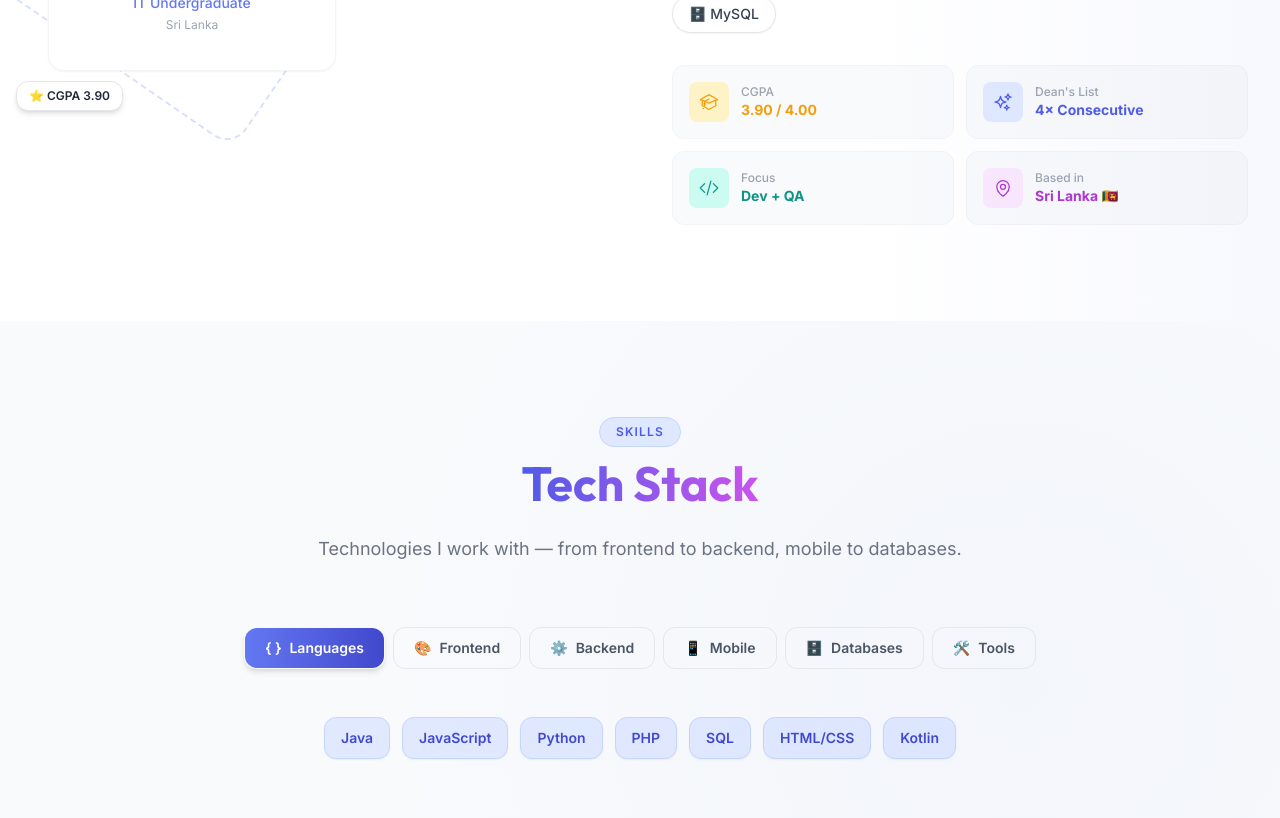
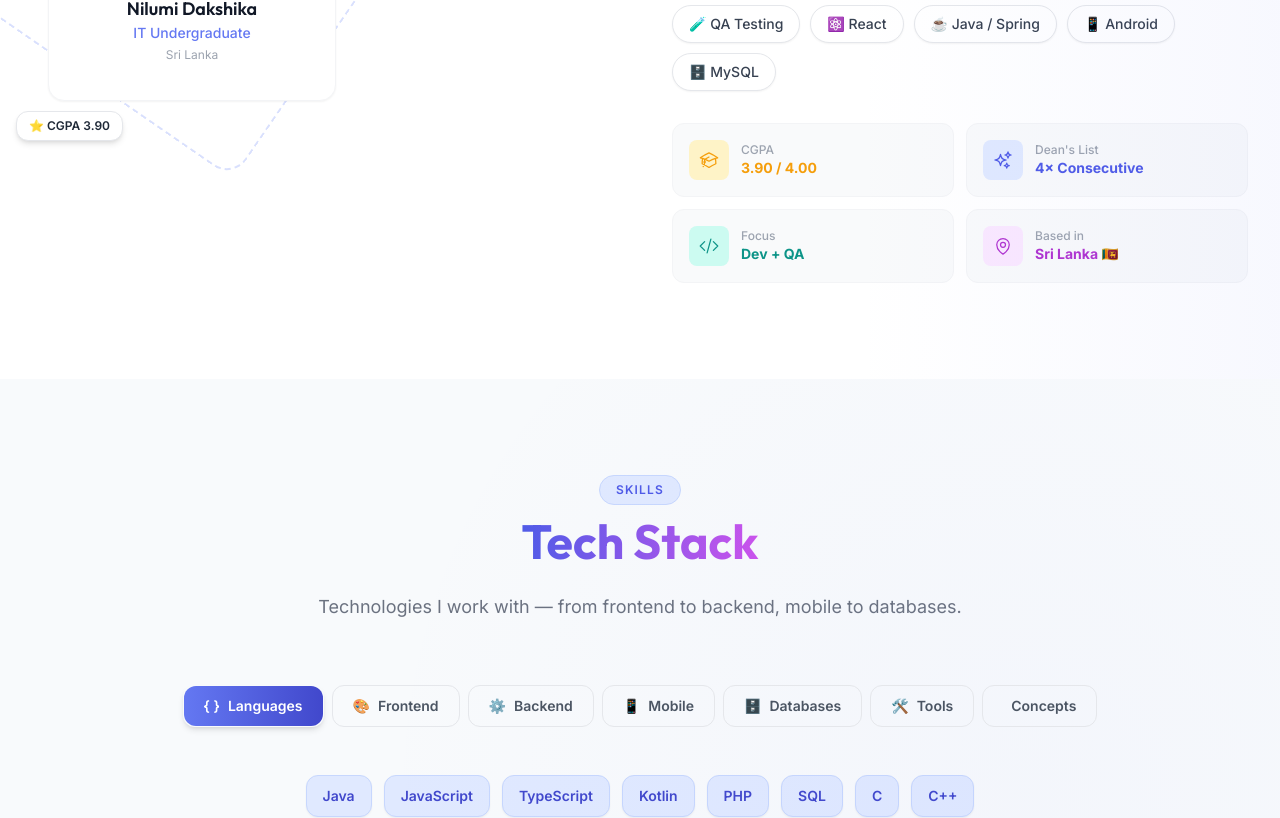
Before and after one commit to nilumi-d/Portfolio, a React (Vite) app: page / in a window 1280 px wide. Shown: the part 1480-2298 px from the top of the page. Built offline with nearby package versions, Linux system fonts and the light colour scheme.

Commit message:
Update skills, projects, and experience

```diff
--- a/src/App.jsx
+++ b/src/App.jsx
@@ -12,6 +12,7 @@ import Contact from './components/Contact';
 import Footer from './components/Footer';
 import MouseGlow from './components/MouseGlow';
 import ScrollToTop from './components/ScrollToTop';
+import Leadership from './components/Leadership';
 
 export default function App() {
   // ThemeContext already sets the 'dark' class on <html> — no need to duplicate here.
@@ -36,6 +37,7 @@ export default function App() {
         <QA />
         <Experience />
         <Education />
+        <Leadership />
         <Contact />
       </main>
 
--- a/src/components/Education.jsx
+++ b/src/components/Education.jsx
@@ -57,7 +57,7 @@ export default function Education() {
                   </div>
 
                   {/* Achievement chips */}
-                  <div className="flex flex-wrap gap-2">
+                  <div className="flex flex-wrap gap-2 mb-5">
                     {edu.achievements.map((ach) => (
                       <span key={ach}
                         className="flex items-center gap-2 px-3.5 py-2 rounded-xl text-sm font-semibold
@@ -70,6 +70,25 @@ export default function Education() {
                       </span>
                     ))}
                   </div>
+
+                  {/* Key modules */}
+                  {edu.modules && (
+                    <div>
+                      <p className="text-xs font-semibold dark:text-gray-500 text-gray-400 uppercase tracking-wider mb-2">Key Modules</p>
+                      <div className="flex flex-wrap gap-1.5">
+                        {edu.modules.map((mod) => (
+                          <span key={mod}
+                            className="px-2.5 py-1 rounded-lg text-xs font-medium
+                              dark:bg-white/5 bg-gray-100
+                              dark:text-gray-300 text-gray-600
+                              border dark:border-white/5 border-gray-200"
+                          >
+                            {mod}
+                          </span>
+                        ))}
+                      </div>
+                    </div>
+                  )}
                 </motion.div>
               </FadeInUp>
             ))}
--- /dev/null
+++ b/src/components/Leadership.jsx
@@ -0,0 +1,67 @@
+import { motion } from 'framer-motion';
+import { SectionHeader } from './ui/SectionHeader';
+import { StaggerContainer, StaggerItem } from './ui/AnimateWrapper';
+import { leadership } from '../data/portfolioData';
+
+export default function Leadership() {
+  return (
+    <section id="leadership" className="section-padding dark:bg-[#0d1120] bg-white relative overflow-hidden">
+      <div className="absolute inset-0 pointer-events-none">
+        <div className="absolute top-1/3 right-0 w-80 h-80 opacity-[0.04] bg-yellow-400 rounded-full blur-3xl" />
+        <div className="absolute bottom-1/4 left-0 w-64 h-64 opacity-[0.04] bg-pink-500 rounded-full blur-3xl" />
+      </div>
+
+      <div className="container-width">
+        <SectionHeader
+          label="Leadership & Activities"
+          title="Beyond the Code"
+          subtitle="Community involvement, technical communities, and extracurricular experiences that shaped me."
+        />
+
+        <StaggerContainer className="grid sm:grid-cols-2 lg:grid-cols-3 gap-6">
+          {leadership.map((item) => (
+            <StaggerItem key={item.id}>
+              <motion.div
+                whileHover={{ y: -6, scale: 1.02 }}
+                transition={{ duration: 0.3 }}
+                className="relative p-6 rounded-2xl overflow-hidden
+                  dark:bg-white/[0.03] bg-white
+                  border dark:border-white/5 border-gray-100
+                  shadow-sm hover:shadow-lg
+                  dark:hover:border-white/10 hover:border-gray-200
+                  transition-all duration-300 group"
+              >
+                {/* Gradient blob top-right */}
+                <div className={`absolute top-0 right-0 w-24 h-24 rounded-full blur-2xl opacity-10 bg-gradient-to-br ${item.color}`} />
+
+                {/* Icon */}
+                <div className={`w-14 h-14 rounded-2xl bg-gradient-to-br ${item.color}
+                  flex items-center justify-center text-2xl mb-5 shadow-md
+                  group-hover:scale-110 transition-transform duration-300`}>
+                  {item.icon}
+                </div>
+
+                {/* Title */}
+                <span className={`inline-block px-3 py-1 rounded-full text-xs font-bold mb-3
+                  bg-gradient-to-r ${item.color} text-white shadow-sm`}>
+                  {item.title}
+                </span>
+
+                {/* Organization */}
+                <h3 className="font-display font-bold text-base dark:text-white text-gray-900 mb-2
+                  group-hover:text-primary-600 dark:group-hover:text-primary-400 transition-colors duration-300">
+                  {item.organization}
+                </h3>
+
+                {/* Description */}
+                <p className="text-sm dark:text-gray-400 text-gray-600 leading-relaxed">
+                  {item.description}
+                </p>
+              </motion.div>
+            </StaggerItem>
+          ))}
+        </StaggerContainer>
+      </div>
+    </section>
+  );
+}
--- a/src/components/Projects.jsx
+++ b/src/components/Projects.jsx
@@ -6,7 +6,7 @@ import { SectionHeader } from './ui/SectionHeader';
 import { FadeInUp, StaggerContainer, StaggerItem } from './ui/AnimateWrapper';
 import { projects } from '../data/portfolioData';
 
-const categoryFilters = ['All', 'Full-Stack', 'Web App', 'Mobile App', 'Desktop App'];
+const categoryFilters = ['All', 'Full-Stack', 'Web App', 'Mobile App'];
 
 function ProjectCard({ project, index }) {
   const [isHovered, setIsHovered] = useState(false);
@@ -33,6 +33,22 @@ function ProjectCard({ project, index }) {
           bg-gradient-to-r from-primary-500 to-accent-500 text-white text-xs font-bold shadow-lg">
           <StarIcon className="w-3 h-3" />
           Featured
+        </div>
+      )}
+
+      {/* Team Lead badge */}
+      {project.badge && !project.highlight && (
+        <div className="absolute top-4 right-4 z-10 flex items-center gap-1 px-2.5 py-1 rounded-full
+          bg-gradient-to-r from-amber-500 to-orange-500 text-white text-xs font-bold shadow-lg">
+          👑 {project.badge}
+        </div>
+      )}
+
+      {/* Team Lead badge alongside Featured */}
+      {project.badge && project.highlight && (
+        <div className="absolute top-4 left-4 z-10 flex items-center gap-1 px-2.5 py-1 rounded-full
+          bg-gradient-to-r from-amber-500 to-orange-500 text-white text-xs font-bold shadow-lg">
+          👑 {project.badge}
         </div>
       )}
 
--- a/src/data/portfolioData.js
+++ b/src/data/portfolioData.js
@@ -3,7 +3,7 @@
 export const personal = {
   name: "Nilumi Dakshika",
   role: "IT Undergraduate",
-  tagline: "QA Enthusiast",
+  tagline: "Full-Stack & Mobile App Developer",
   location: "Sri Lanka",
   email: "nilumidakshika5@gmail.com",
   github: "https://github.com/nilumi-d",
@@ -11,7 +11,11 @@ export const personal = {
   portfolio: "https://nilumi-d.github.io/Portfolio",
   cvUrl: "#", // Replace with actual CV URL
   initials: "ND",
-  about: `I'm Nilumi Dakshika, an IT undergraduate at SLIIT with a passion for building quality software and breaking it beautifully. With a CGPA of 3.9 and consecutive Dean's List recognition, I balance strong academic performance with hands-on development experience across web, mobile, and backend systems. I care deeply about the intersection of development and quality assurance — writing clean code and ensuring it actually works the way it should. When I'm not building apps, I'm designing test cases, hunting bugs, or exploring new frameworks that make development more elegant and efficient.`,
+  about: `I'm Nilumi Dakshika, an IT undergraduate at SLIIT with a CGPA of 3.9 and hands-on experience in full-stack web and mobile application development.
+
+I have worked on real-world academic projects using technologies such as React, Next.js, Spring Boot, Node.js, Express.js, Kotlin, MySQL, MongoDB, and PostgreSQL. My project experience includes building RESTful APIs, admin dashboards, resource booking systems, job management workflows, inventory tracking modules, and Android mobile applications.
+
+I enjoy creating responsive user interfaces, connecting frontend and backend systems, debugging issues, and developing practical software solutions through collaborative team projects.`,
 };
 
 export const navLinks = [
@@ -21,6 +25,7 @@ export const navLinks = [
   { label: "QA", href: "#qa" },
   { label: "Experience", href: "#experience" },
   { label: "Education", href: "#education" },
+  { label: "Leadership", href: "#leadership" },
   { label: "Contact", href: "#contact" },
 ];
 
@@ -28,46 +33,71 @@ export const skills = {
   Languages: [
     { name: "Java", level: 90 },
     { name: "JavaScript", level: 85 },
-    { name: "Python", level: 75 },
+    { name: "TypeScript", level: 75 },
+    { name: "Kotlin", level: 80 },
     { name: "PHP", level: 70 },
-    { name: "SQL", level: 80 },
-    { name: "HTML/CSS", level: 90 },
-    { name: "Kotlin", level: 75 },
+    { name: "SQL", level: 85 },
+    { name: "C", level: 70 },
+    { name: "C++", level: 70 },
   ],
   Frontend: [
     { name: "React.js", level: 85 },
-    { name: "Tailwind CSS", level: 80 },
+    { name: "Next.js", level: 75 },
+    { name: "Vite", level: 80 },
+    { name: "React Router", level: 75 },
+    { name: "Tailwind CSS", level: 85 },
     { name: "Bootstrap", level: 80 },
-    { name: "Next.js", level: 70 },
-    { name: "Thymeleaf", level: 75 },
+    { name: "HTML5", level: 90 },
+    { name: "CSS3", level: 90 },
   ],
   Backend: [
     { name: "Spring Boot", level: 80 },
-    { name: "Node.js", level: 75 },
-    { name: "Express.js", level: 75 },
-    { name: "REST APIs", level: 85 },
-    { name: "PHP Laravel", level: 65 },
+    { name: "Spring MVC", level: 75 },
+    { name: "Spring Data JPA", level: 75 },
+    { name: "Hibernate", level: 70 },
+    { name: "Node.js", level: 80 },
+    { name: "Express.js", level: 80 },
+    { name: "Java EE", level: 75 },
+    { name: "JSP & Servlets", level: 75 },
+    { name: "tRPC", level: 70 },
   ],
   Mobile: [
-    { name: "Android (Kotlin)", level: 75 },
-    { name: "React Native", level: 65 },
-    { name: "Espresso UI Testing", level: 70 },
+    { name: "Android (Kotlin)", level: 80 },
+    { name: "Android SDK", level: 75 },
+    { name: "Material Design 3", level: 70 },
+    { name: "ConstraintLayout", level: 70 },
+    { name: "AndroidX", level: 70 },
+    { name: "Espresso UI Testing", level: 75 },
   ],
   Databases: [
     { name: "MySQL", level: 85 },
-    { name: "MongoDB", level: 75 },
-    { name: "Firebase", level: 70 },
-    { name: "PostgreSQL", level: 65 },
+    { name: "MongoDB", level: 80 },
+    { name: "PostgreSQL", level: 70 },
+    { name: "JDBC", level: 75 },
+    { name: "Prisma ORM", level: 70 },
   ],
   Tools: [
     { name: "Git & GitHub", level: 90 },
     { name: "Postman", level: 85 },
+    { name: "VS Code", level: 90 },
+    { name: "Android Studio", level: 85 },
+    { name: "Eclipse", level: 75 },
+    { name: "Gradle", level: 75 },
+    { name: "Apache Tomcat", level: 75 },
+    { name: "Vercel", level: 80 },
+    { name: "phpMyAdmin", level: 75 },
+    { name: "Figma", level: 70 },
     { name: "JUnit 5", level: 80 },
-    { name: "Figma", level: 70 },
-    { name: "IntelliJ IDEA", level: 85 },
-    { name: "Android Studio", level: 80 },
-    { name: "VS Code", level: 90 },
-    { name: "Jira", level: 70 },
+  ],
+  Concepts: [
+    { name: "RESTful APIs", level: 85 },
+    { name: "MVC Architecture", level: 85 },
+    { name: "JWT Authentication", level: 75 },
+    { name: "Session Management", level: 75 },
+    { name: "Responsive UI Design", level: 85 },
+    { name: "AI Integration", level: 70 },
+    { name: "PDF/CSV Export", level: 70 },
+    { name: "QR-based Scanning", level: 70 },
   ],
 };
 
@@ -75,10 +105,10 @@ export const projects = [
   {
     id: 1,
     title: "CocoSmart",
-    subtitle: "Coconut Industry Intelligence Platform",
+    subtitle: "Agricultural Management Platform",
     description:
-      "A full-stack smart agriculture platform designed for Sri Lanka's coconut industry. CocoSmart empowers farmers and stakeholders with data-driven insights, market analytics, and real-time monitoring to optimize coconut cultivation and trade.",
-    techStack: ["React.js", "Spring Boot", "MySQL", "REST API", "Tailwind CSS"],
+      "A full-stack MERN application for coconut farming, designed to manage farm operations, inventory, and vehicle tracking. Contributed to the Inventory Management module by implementing fertilizers and insecticides tracking, supplier validation, QR-based item scanning, and automated PDF/CSV reporting.",
+    techStack: ["React", "Vite", "Node.js", "Express.js", "MongoDB", "Tailwind CSS", "Leaflet", "JWT", "REST API", "Vercel"],
     githubFrontend: "https://github.com/nilumi-d/cocosmart-frontend",
     githubBackend: "https://github.com/nilumi-d/cocosmart-backend",
     liveUrl: "https://cocosmart.vercel.app",
@@ -91,10 +121,10 @@ export const projects = [
   {
     id: 2,
     title: "Vertex",
-    subtitle: "Smart Campus Management Platform",
+    subtitle: "Campus Operations & Resource Booking Platform",
     description:
-      "A smart campus platform built as a group project (PAF 2026 - Group 49). Vertex centralises campus operations with modules for room booking, event management, resource tracking, and real-time notifications — making campus life seamless for students and staff.",
-    techStack: ["React.js", "Spring Boot", "MySQL", "REST API", "Tailwind CSS"],
+      "A campus resource management platform with booking and incident management modules. Led the development team and owned the Resource Management module end-to-end, including admin CRUD flows, search and filtering, live availability indicators, validations, and frontend-backend integration through REST APIs.",
+    techStack: ["React", "Vite", "React Router", "Spring Boot", "Spring MVC", "Spring Data JPA", "Hibernate", "MySQL", "REST API"],
     github: "https://github.com/SandaniChamoda/SandaniChamoda-it3030-paf-2026-smart-campus-group49",
     liveUrl: "https://smartcampus-mu.vercel.app",
     highlight: true,
@@ -102,29 +132,31 @@ export const projects = [
     icon: "🏛️",
     color: "from-cyan-500 to-blue-600",
     image: "/Portfolio/photos/vertex.png",
+    badge: "Team Lead",
   },
   {
     id: 3,
     title: "HireSmart",
     subtitle: "Internship & Job Preparation Platform",
     description:
-      "A comprehensive web platform designed to help students and graduates prepare for internships and jobs. Features include resume building tools, mock interview practice, job listings, application tracking, and curated learning resources for career readiness.",
-    techStack: ["React.js", "Node.js", "Express.js", "MongoDB", "REST API"],
+      "A recruitment and job preparation platform supporting candidate and job management workflows. Led a team of 4 and developed the company registration and job management module end-to-end. Integrated Gemini AI to help companies review and improve job posts before publishing.",
+    techStack: ["Next.js", "TypeScript", "tRPC", "Prisma", "PostgreSQL", "REST API", "AI Integration"],
     github: "https://github.com/chami48/Internship-and-Job-preparation-platform",
     liveUrl: null,
     highlight: false,
     category: "Full-Stack",
     icon: "💼",
     color: "from-indigo-500 to-violet-600",
-    image: "/Portfolio/photos/HireSmart.png",
+    image: null,
+    badge: "Team Lead",
   },
   {
     id: 4,
     title: "SnapFlix",
     subtitle: "Online Movie Ticket Booking System",
     description:
-      "A feature-rich online movie ticket booking system (IWT Project - Year 1, Semester 2). Users can browse movies, select seats, and book tickets seamlessly. Includes an admin panel for managing shows, cinemas, and bookings.",
-    techStack: ["PHP", "MySQL", "JavaScript", "Bootstrap", "HTML/CSS"],
+      "A full-stack cinema booking web application with seat selection, real-time availability tracking, and payment processing. Developed the Admin Dashboard for managing users, movies, bookings, and customer inquiries with role-based access control and notifications.",
+    techStack: ["PHP", "MySQL", "JavaScript", "HTML", "CSS", "phpMyAdmin", "Git", "JUnit"],
     github: "https://github.com/nilumi-d/SnapFlix",
     liveUrl: null,
     highlight: false,
@@ -135,16 +167,16 @@ export const projects = [
   },
   {
     id: 5,
-    title: "SchoolSync",
-    subtitle: "Online School Information Management System",
+    title: "School Management System",
+    subtitle: "Java EE School Management Web Application",
     description:
-      "An OOP-based school management system covering student records, teacher management, grade tracking, and administrative operations. Built with strong object-oriented principles for maintainability and scalability.",
-    techStack: ["Java", "OOP Principles", "MySQL", "Swing/JavaFX"],
+      "A full-stack Java EE web application for managing students, events, exams, assignments, and subjects. Developed the Assignment Management module with PDF upload and storage, subject code validation, late submission tracking, and duplicate detection.",
+    techStack: ["Java", "JSP", "Servlets", "JDBC", "MySQL", "JSTL", "HTML", "CSS", "JavaScript", "Tomcat", "MVC"],
     github:
       "https://github.com/nilumi-d/Online-School-Information-Management-System-OOP-project-",
     liveUrl: null,
     highlight: false,
-    category: "Desktop App",
+    category: "Web App",
     icon: "🏫",
     color: "from-blue-500 to-indigo-600",
     image: "/Portfolio/photos/school.png",
@@ -155,7 +187,7 @@ export const projects = [
     subtitle: "Android Wellness Tracker App",
     description:
       "An Android wellness tracker application that helps users maintain healthy daily habits. Features include habit logging, mood tracking, hydration reminders, and personal wellness analytics — all with a clean, intuitive mobile UI.",
-    techStack: ["Kotlin", "Android Studio", "Firebase", "Room DB", "Espresso"],
+    techStack: ["Kotlin", "Android SDK", "Android Studio", "Material Design 3", "Room DB", "Firebase", "Espresso"],
     github: "https://github.com/nilumi-d/DailyWell",
     liveUrl: null,
     highlight: false,
@@ -169,8 +201,8 @@ export const projects = [
     title: "TaleGo",
     subtitle: "Reading & Writing Mobile Application",
     description:
-      "A mobile application that brings together readers and writers in a shared creative space. Users can publish original stories, discover new reads, follow authors, and engage with a growing community of literary enthusiasts.",
-    techStack: ["Kotlin", "Android Studio", "Firebase", "Cloud Firestore"],
+      "A native Android application for social reading, writing, story discovery, and audiobook playback. Developed all features independently, including user authentication, library management, user profiles, social interactions, and a dual-mode reading interface with Material Design 3 and dark mode support.",
+    techStack: ["Kotlin", "Android SDK", "Android Studio", "Gradle", "Material Design 3", "ConstraintLayout", "AndroidX", "JUnit", "Espresso"],
     github:
       "https://github.com/nilumi-d/TaleGo_Reading_and_Writing_mobile_application",
     liveUrl: null,
@@ -232,15 +264,27 @@ export const qaSkills = [
     ],
   },
   {
-    title: "Debugging & Bug Tracking",
+    title: "API Integration & Testing",
     description:
-      "Systematic debugging using IDE tools, logs, and bug tracking workflows to identify, document, and resolve defects efficiently.",
-    icon: "🐛",
+      "Connecting frontend and backend systems through RESTful APIs with validation and structured data handling. Tested using Postman across all projects.",
+    icon: "🔗",
     items: [
-      "Root cause analysis",
-      "Log analysis",
-      "Bug lifecycle management",
-      "Regression verification",
+      "REST API integration",
+      "Postman testing",
+      "Frontend-backend validation",
+      "Error handling",
+    ],
+  },
+  {
+    title: "Authentication & Security",
+    description:
+      "Implementing secure user flows using JWT authentication, session management, and role-based access control.",
+    icon: "🔐",
+    items: [
+      "JWT authentication",
+      "Session management",
+      "Role-based access control",
+      "Input validation",
     ],
   },
 ];
@@ -249,17 +293,18 @@ export const experience = [
   {
     id: 1,
     company: "Bank of Ceylon",
-    role: "IT Intern",
-    period: "2024",
+    role: "Trainee Intern",
+    period: "Jul 2023 – Dec 2023",
     location: "Sri Lanka",
     type: "Internship",
     description:
-      "Completed an industry internship at one of Sri Lanka's premier state banks. Gained hands-on exposure to enterprise banking systems, IT infrastructure management, and software operations in a high-security, mission-critical environment.",
+      "Completed a trainee internship at Bank of Ceylon, supporting digital banking services, customer assistance, account processing, and front-office banking operations.",
     highlights: [
-      "Worked with enterprise banking software and internal IT systems",
-      "Assisted in system maintenance and troubleshooting",
-      "Collaborated with the IT department on operational tasks",
-      "Gained insight into banking-grade security practices and compliance",
+      "Assisted customers with digital banking registration, mobile app setup, and troubleshooting",
+      "Contributed to a 15–20% increase in digital service adoption",
+      "Performed account processing, data entry, and transaction handling with 99% accuracy",
+      "Supported customer inquiries and front-office operations for 100+ customers daily",
+      "Promoted banking products and helped improve customer engagement",
     ],
     icon: "🏦",
     color: "from-primary-600 to-primary-800",
@@ -270,7 +315,7 @@ export const education = [
   {
     id: 1,
     institution: "Sri Lanka Institute of Information Technology (SLIIT)",
-    degree: "Bachelor of Science in Information Technology",
+    degree: "Bachelor of Science (Hons) in Information Technology",
     period: "2023 – Present",
     cgpa: "3.90",
     highlight: true,
@@ -278,6 +323,14 @@ export const education = [
       "Dean's List — 4 Consecutive Semesters",
       "CGPA: 3.90 / 4.00",
       "Faculty of Computing",
+    ],
+    modules: [
+      "Object-Oriented Programming",
+      "Database Management Systems",
+      "Data Structures & Algorithms",
+      "Web Application Development",
+      "Mobile Application Development",
+      "Software Engineering",
     ],
     icon: "🎓",
   },
@@ -304,4 +357,54 @@ export const achievements = [
     statLabel: "out of 4.00",
     color: "from-primary-400 to-accent-500",
   },
+  {
+    title: "MongoDB Data Modeling Path",
+    subtitle: "MongoDB, Inc.",
+    description:
+      "Completed MongoDB Data Modeling Path, strengthening knowledge of NoSQL schema design and database modeling best practices.",
+    icon: "🍃",
+    stat: "✓",
+    statLabel: "Certified",
+    color: "from-green-400 to-emerald-500",
+  },
+  {
+    title: "CMJD Program",
+    subtitle: "IJSE Institute",
+    description:
+      "Following the Comprehensive Master Java Developer program to strengthen Java, software engineering, and enterprise application development skills.",
+    icon: "☕",
+    stat: "▶",
+    statLabel: "In Progress",
+    color: "from-orange-400 to-amber-500",
+  },
 ];
+
+export const leadership = [
+  {
+    id: 1,
+    title: "Active Member",
+    organization: "Leo Club of SLIIT",
+    description:
+      "Participated in community service projects, fundraising events, and social initiatives while developing teamwork and leadership skills.",
+    icon: "🦁",
+    color: "from-yellow-500 to-orange-500",
+  },
+  {
+    id: 2,
+    title: "Member",
+    organization: "IEEE Student Chapter — SLIIT",
+    description:
+      "Engaged in technical learning sessions, workshops, and stayed updated with emerging technology trends through the IEEE network.",
+    icon: "⚡",
+    color: "from-blue-500 to-cyan-500",
+  },
+  {
+    id: 3,
+    title: "Participant",
+    organization: "UI/UX Bootcamp — Benchmark 3.0",
+    description:
+      "Designed and prototyped an AI chatbot interface using user-centered design principles, applying Figma for wireframing and interaction design.",
+    icon: "🎨",
+    color: "from-pink-500 to-rose-500",
+  },
+];
```
